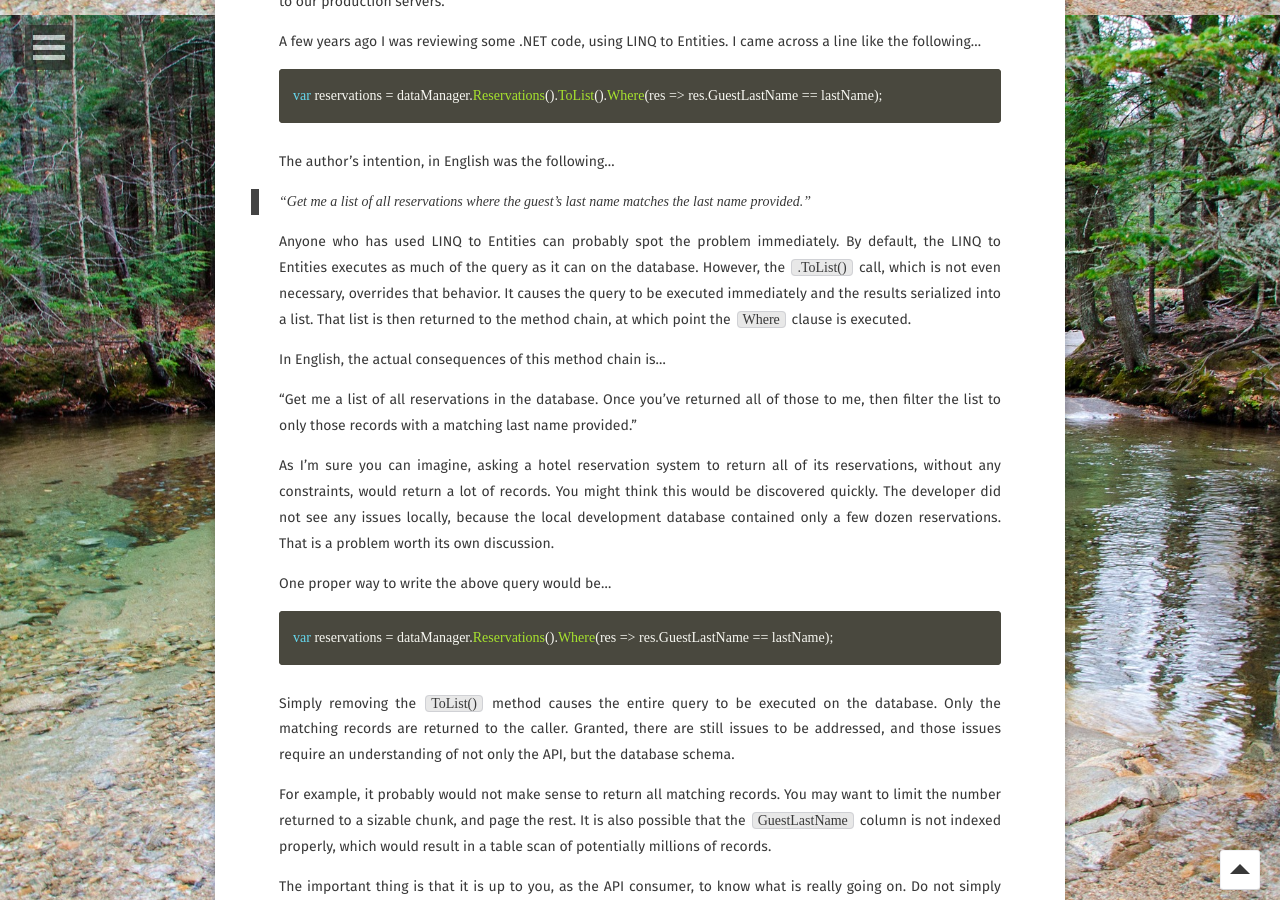
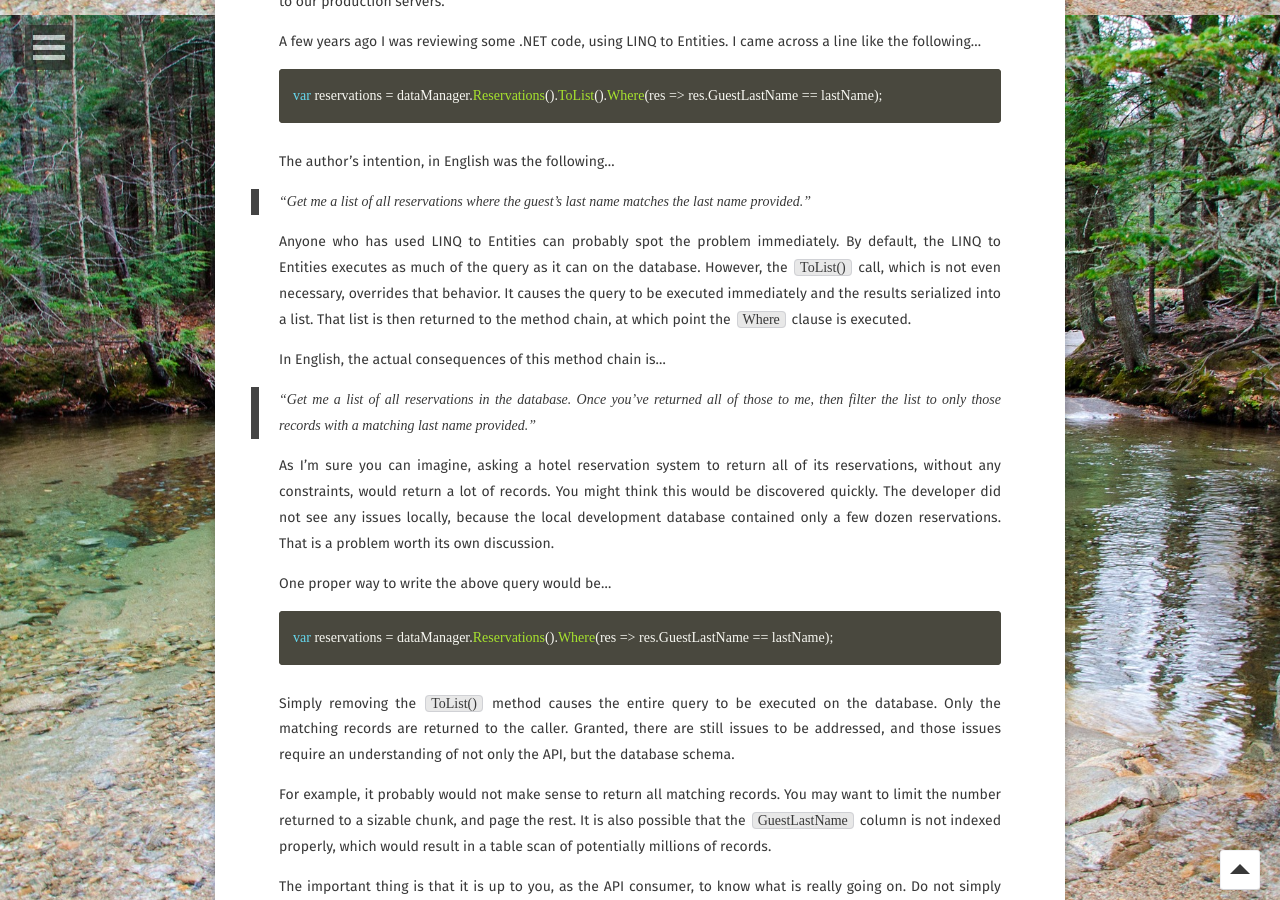
Before and after one commit to walkingriver/walkingriver.github.io, a Jekyll site: the page built from _posts/2019-12-09-understand-your-api.md, in a window 1280 px wide and 900 px high, scrolled down 885 px. Built offline with Jekyll 4.4.1, drawn with Linux system fonts in a browser that asks for light colours; some web fonts are replaced.

Commit message:
Fixed a typo in the markup

```diff
--- a/_posts/2019-12-09-understand-your-api.md
+++ b/_posts/2019-12-09-understand-your-api.md
@@ -29,11 +29,11 @@ The author's intention, in English was the following...
 
 > "Get me a list of all reservations where the guest's last name matches the last name provided."
 
-Anyone who has used LINQ to Entities can probably spot the problem immediately. By default, the LINQ to Entities executes as much of the query as it can on the database. However, the `.ToList()` call, which is not even necessary, overrides that behavior. It causes the query to be executed immediately and the results serialized into a list. That list is then returned to the method chain, at which point the `Where` clause is executed.
+Anyone who has used LINQ to Entities can probably spot the problem immediately. By default, the LINQ to Entities executes as much of the query as it can on the database. However, the `ToList()` call, which is not even necessary, overrides that behavior. It causes the query to be executed immediately and the results serialized into a list. That list is then returned to the method chain, at which point the `Where` clause is executed.
 
 In English, the actual consequences of this method chain is...
 
-"Get me a list of all reservations in the database. Once you've returned all of those to me, then filter the list to only those records with a matching last name provided."
+> "Get me a list of all reservations in the database. Once you've returned all of those to me, then filter the list to only those records with a matching last name provided."
 
 As I'm sure you can imagine, asking a hotel reservation system to return all of its reservations, without any
 constraints, would return a lot of records. You might think this would be discovered quickly. The developer did not see any issues locally, because the local development database contained only a few dozen reservations. That is a problem worth its own discussion.
```
